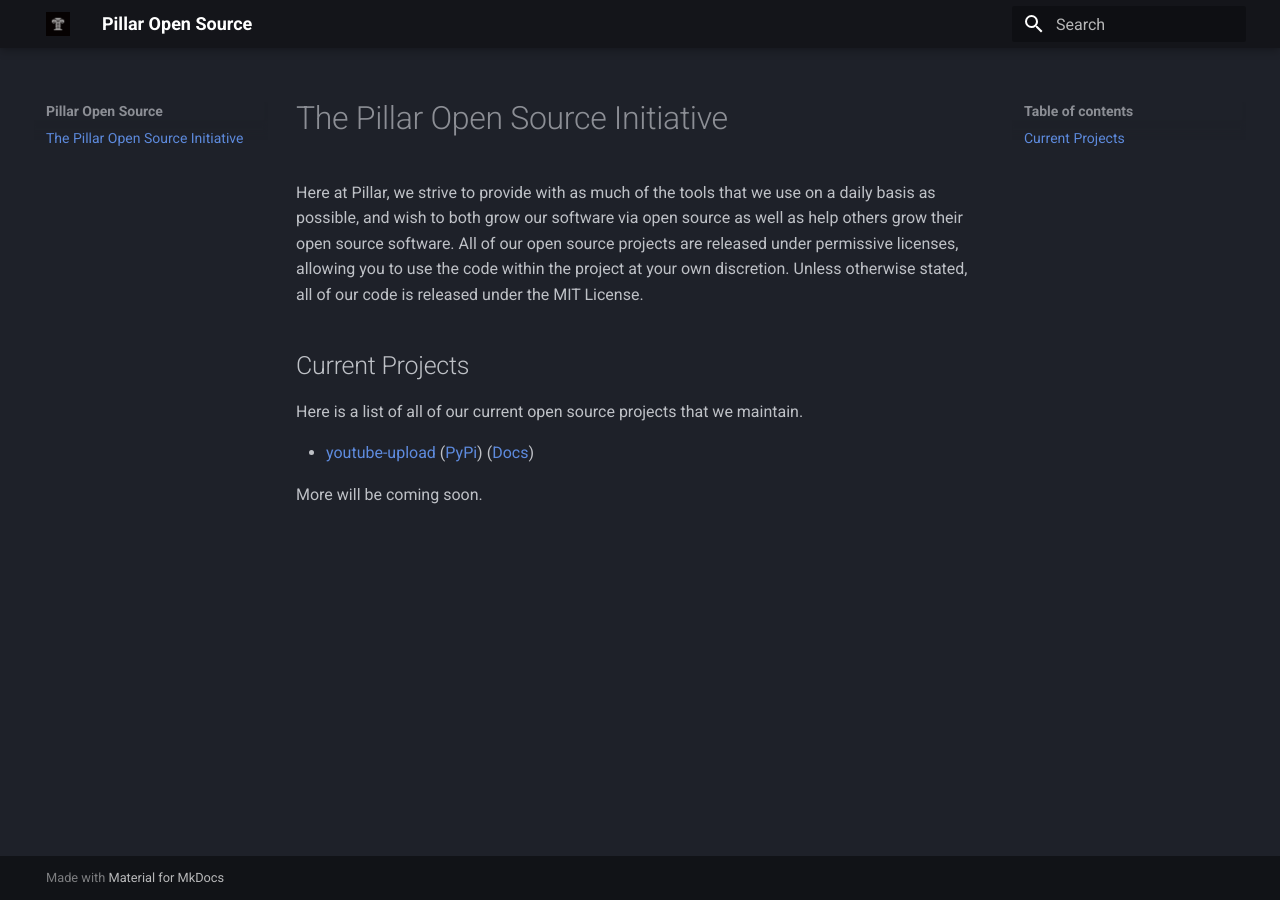
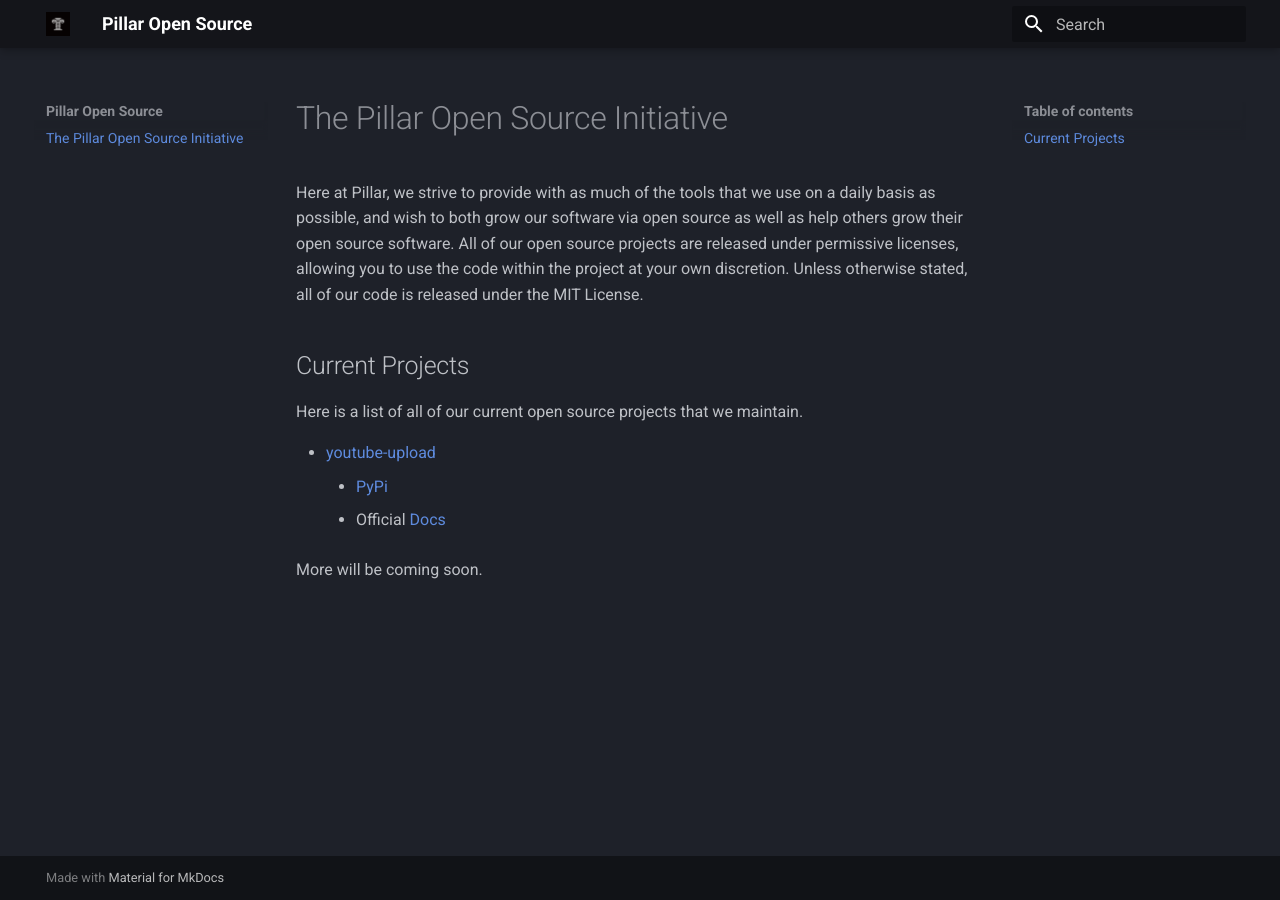
Before and after one commit to pillargg/pillargg.github.io, an MkDocs documentation site: the page built from docs/index.md, in a window 1280 px wide. Built offline with MkDocs 1.6.1 and Material for MkDocs 9.7.7, drawn with Linux system fonts in a browser that asks for light colours.

Commit message:
[bot] Update index.md to match README.md

```diff
--- a/docs/index.md
+++ b/docs/index.md
@@ -6,6 +6,8 @@ Here at Pillar, we strive to provide with as much of the tools that we use on a
 
 Here is a list of all of our current open source projects that we maintain.
 
-- [youtube-upload](https://github.com/pillargg/youtube-upload) ([PyPi](https://pypi.org/project/pillar-youtube-upload/)) ([Docs](https://pillargg.github.io/youtube-upload/))
+- [youtube-upload](https://github.com/pillargg/youtube-upload)
+    - [PyPi](https://pypi.org/project/pillar-youtube-upload/)
+    - Official [Docs](https://pillargg.github.io/youtube-upload/)
 
 More will be coming soon.
```
